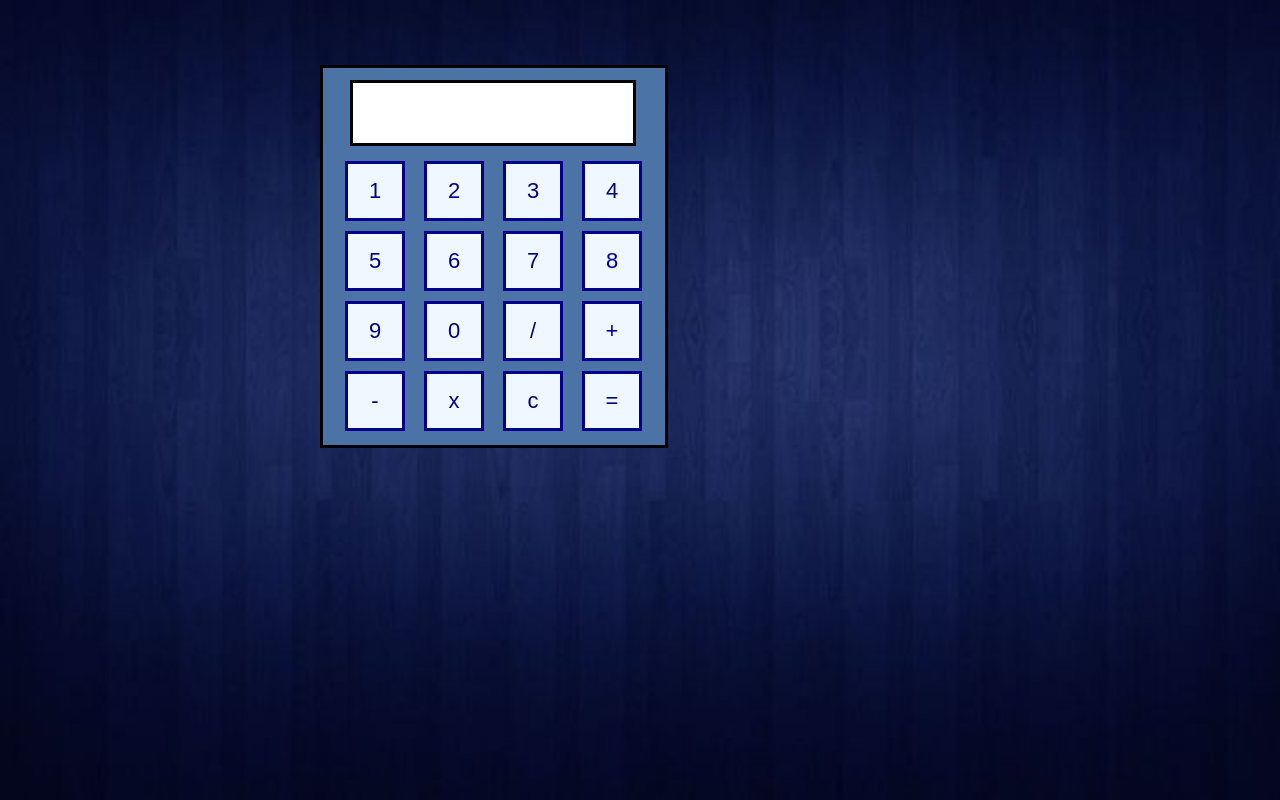
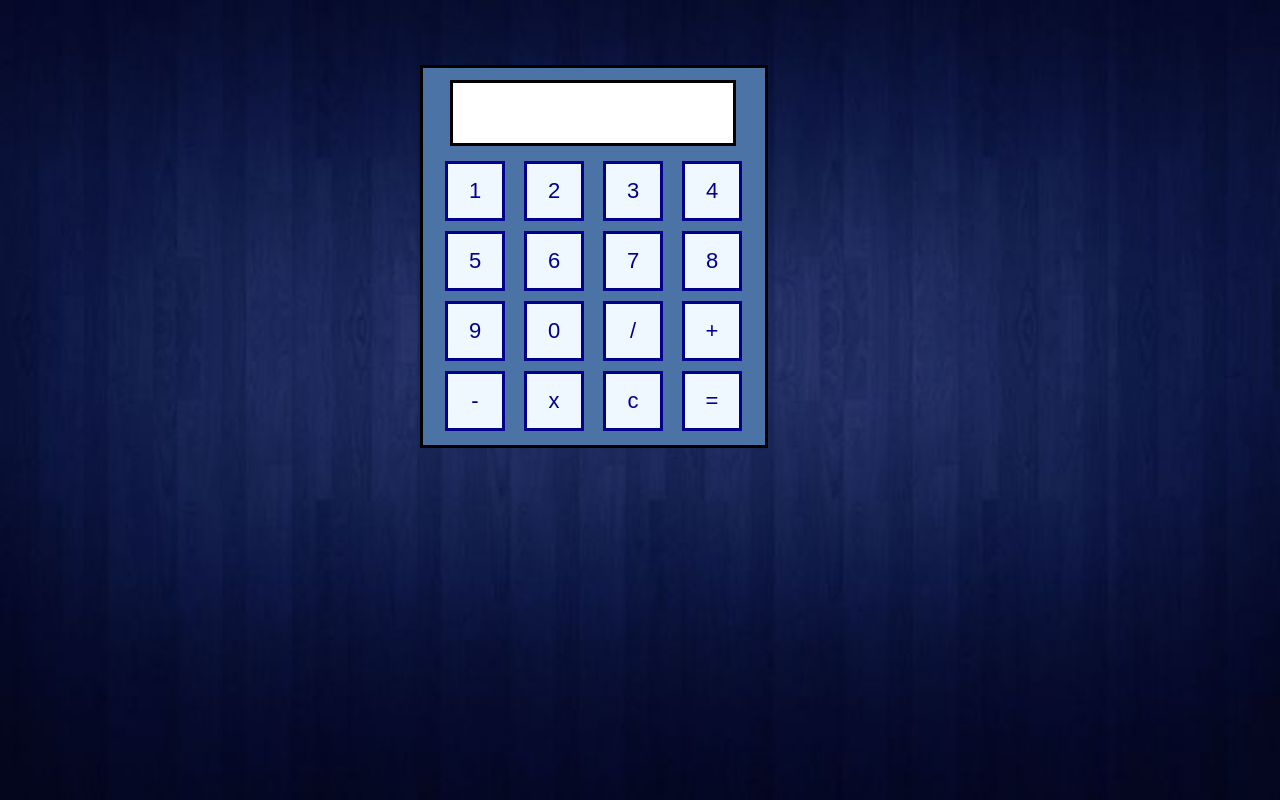
Before and after one commit to Rajeswaran-D/Calculator, a plain HTML site: page index.html in a window 1280 px wide. Drawn offline with Linux system fonts and the light colour scheme.

Commit message:
Update style.css

```diff
--- a/style.css
+++ b/style.css
@@ -3,7 +3,7 @@ body {
   justify-content: center;
   align-items: center;
   background-color:whitesmoke;
-  margin-left: 320px;
+  margin-left: 420px;
   background-image:url(e1f8554dd0f4e79613cceb8cd006161d.jpg);
   background-position: center;
   background-attachment: fixed;
```
